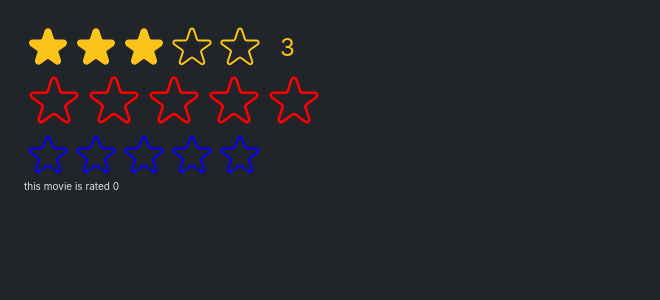
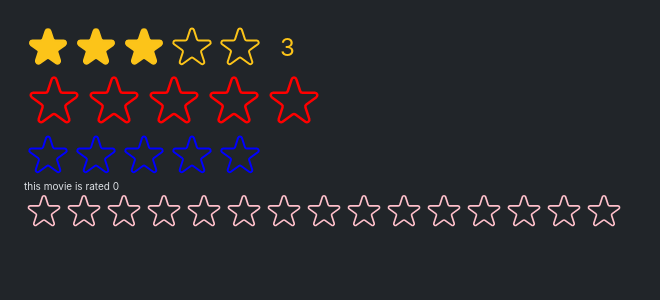
Before and after one commit to Moluno-xiii/MovieApp, a React (Create React App) app: page / in a window 1280 px wide. Shown: the top 300 px of the page, without its empty margins (0-660 px from the left). Built offline with nearby package versions, Linux system fonts and the light colour scheme.

Commit message:
added new star component

```diff
--- a/src/index.js
+++ b/src/index.js
@@ -24,6 +24,7 @@ root.render(
     <StarRating defaultRating = {3}/>
     <StarRating  color='red' size={60} messages={['Very Bad', 'Bad', 'Good', 'Very Good', 'Amazing']}/>
     <Test />
+    <StarRating color='pink' size={40} maxRating={15}/>
 
   </React.StrictMode>
 );
```
